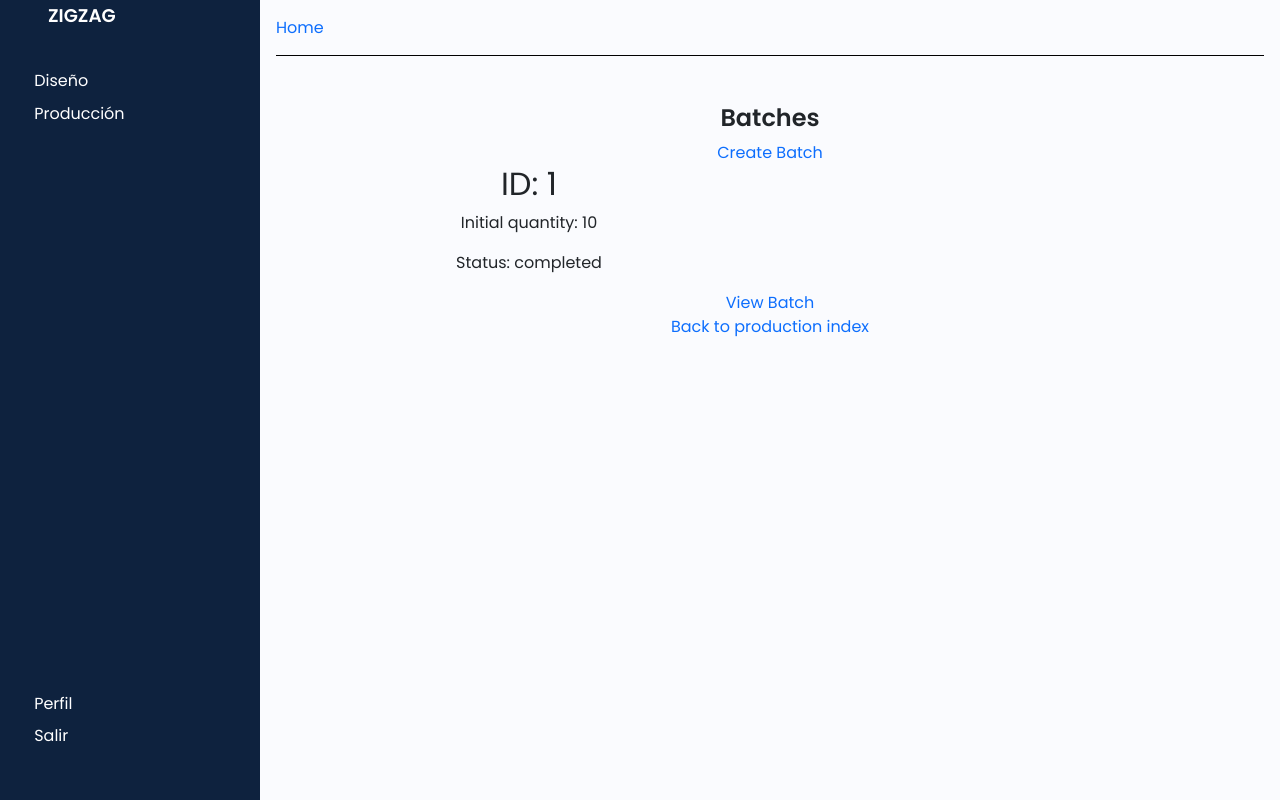
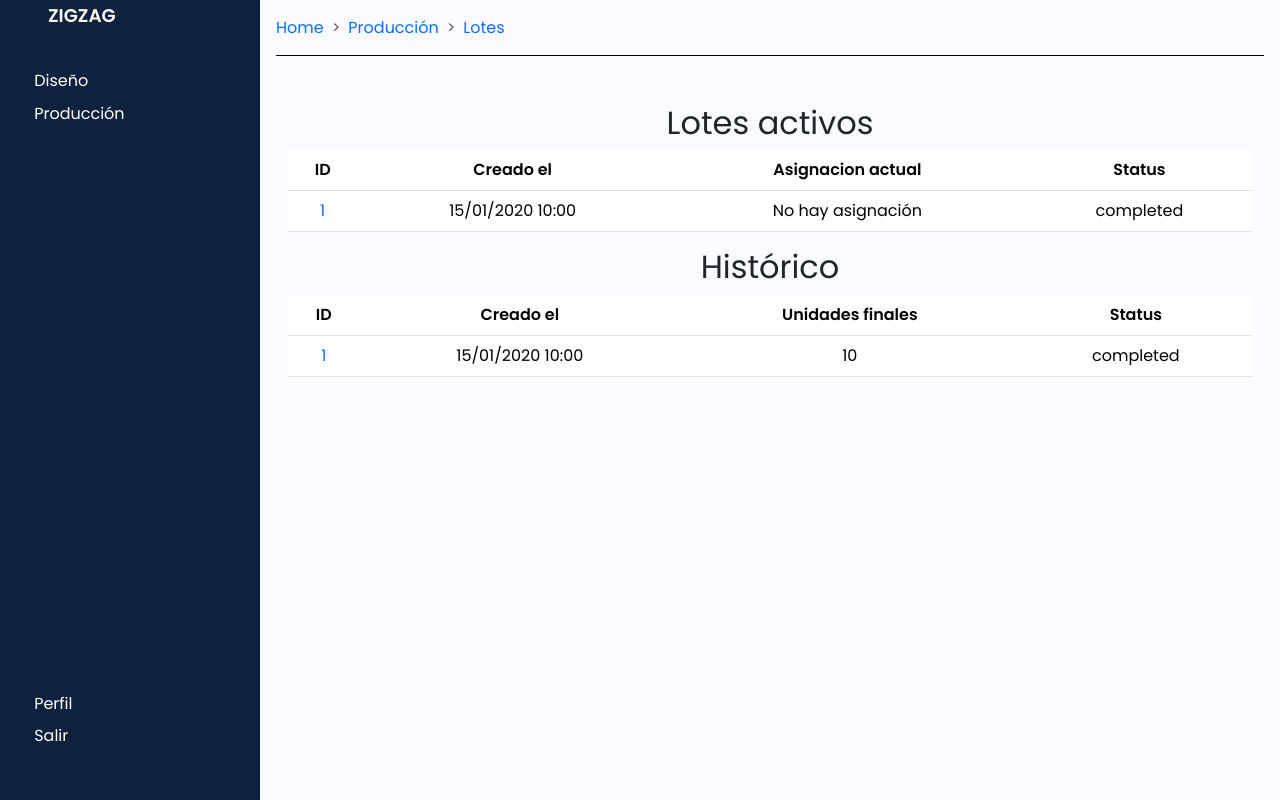
Before and after one commit to Jacogz/Pinatos-manager, a Django app: template production/templates/production/batches.html in a window 1280 px wide. Run offline with Django 5.2, Linux system fonts and the light colour scheme; the template is opened without the code that fills it: most values are stand-ins (such as "Sample title", 1, 10 or a date in 2020); some libraries are stand-ins or nearby versions.

Commit message:
FR-9 Assignment status update: Review and Batches dashboard

```diff
--- a/PMS/settings.py
+++ b/PMS/settings.py
@@ -29,7 +29,7 @@ SECRET_KEY = 'django-insecure-u15v_1fd5=1+(kyv9p*^q!vqj^s9j1#u0=3kmt=b-xz465!u7u
 # SECURITY WARNING: don't run with debug turned on in production!
 DEBUG = True
 
-ALLOWED_HOSTS = ['54.163.110.141']
+ALLOWED_HOSTS = ['54.163.110.141', '127.0.0.1']
 
 
 # Application definition
--- a/production/models.py
+++ b/production/models.py
@@ -6,7 +6,8 @@ from design.models import Design, Process
 class Batch(models.Model):
     design = models.ForeignKey(Design, on_delete=models.CASCADE, blank=False)
     initial_quantity = models.IntegerField(null=False, blank=False)
-    status = models.CharField(max_length=20, blank=False, null=False)
+    final_quantity = models.IntegerField(null=True)
+    status = models.CharField(max_length=20, blank=True, null=False, default='pending')
     created_at = models.DateTimeField(auto_now_add=True)
     updated_at = models.DateTimeField(auto_now=True)
 
@@ -45,3 +46,6 @@ class ProcessAssignment(models.Model):
     delivery_date = models.DateTimeField(null=True)
     delivered_units = models.IntegerField(null=True)
     observation = models.TextField(null=True)
+
+    class Meta:
+        get_latest_by = 'delivery_date'
--- a/production/templates/production/batches.html
+++ b/production/templates/production/batches.html
@@ -1,25 +1,76 @@
 {% extends 'partials/base.html' %}
 {% block stylesheets %}
 {% load static %}
-    <link rel="stylesheet" type="text/css" href="{% static 'design/design.css'%}">
+<link rel="stylesheet" type="text/css" href="{% static 'design/design.css' %}">
 {% endblock %}
 {% block title %}Batches{% endblock %}
+{% block breadcrumb %}
+    <li class="breadcrumb-item"><a href="{% url 'production:productionIndex' %}">Producción</a></li>
+    <li class="breadcrumb-item"><a href="{% url 'production:batches' %}">Lotes</a></li>
+{% endblock %}
 {% block content %}
 <div class="container">
-    <h1>Batches</h1>
-    <a href="{% url 'production:batch_creation' %}">Create Batch</a>
-    <div class="design-list container">
-        {% for batch in batches %}
-        <div class="row">
-            <div class="collection col-md-6">
-                <h2>ID: {{batch.id}}</h2>
-                <p>Initial quantity: {{batch.initial_quantity}}</p>
-                <p>Status: {{batch.status}}</p>
-            </div>
-            <a href="{% url 'production:batch' batch.id %}">View Batch</a>
-        </div>
-        {% endfor %}
-    </div>
-    <a href="{% url 'production:productionIndex' %}">Back to production index</a>
+    <!-- Section 1: Active Batches -->
+    <h2>Lotes activos</h2>
+    <table class="table">
+        <thead>
+            <tr>
+                <th>ID</th>
+                <th>Creado el</th>
+                <th>Asignacion actual</th>
+                <th>Status</th>
+            </tr>
+        </thead>
+        <tbody>
+            {% if active_batches %}
+                {% for batch in active_batches %}
+                    <tr>
+                        <td><a href="{% url 'production:batch' batch.id %}">{{ batch.id }}</a></td>
+                        <td>{{ batch.created_at|date:"d/m/Y H:i" }}</td>
+                        <td>
+                            {% with batch.processassignment_set.latest as assignment %}
+                            {% if assignment %}
+                            {{ assignment.process.description }}
+                            {% else %}
+                            No hay asignación
+                            {% endif %}
+                            {% endwith %}
+                        </td>
+                        <td>{{ batch.status }}</td>
+                    </tr>
+                {% endfor %}
+            {% else %}
+                <tr>
+                    <td colspan="4" class="text-center">
+                        No hay lotes activos
+                        <a href="{% url 'production:batch_creation' %}" class="btn btn-sm btn-primary ms-3">Crear nuevo lote</a>
+                    </td>
+                </tr>
+            {% endif %}
+        </tbody>
+    </table>
+
+    <!-- Section 2: Historical Batches -->
+    <h2>Histórico</h2>
+    <table class="table">
+        <thead>
+            <tr>
+                <th>ID</th>
+                <th>Creado el</th>
+                <th>Unidades finales</th>
+                <th>Status</th>
+            </tr>
+        </thead>
+        <tbody>
+            {% for batch in historical_batches %}
+            <tr>
+                <td><a href="{% url 'production:batch' batch.id %}">{{ batch.id }}</a></td>
+                <td>{{ batch.created_at|date:"d/m/Y H:i" }}</td>
+                <td>{{ batch.final_quantity }}</td>
+                <td>{{ batch.status }}</td>
+            </tr>
+            {% endfor %}
+        </tbody>
+    </table>
 </div>
 {% endblock %}
--- a/production/urls.py
+++ b/production/urls.py
@@ -21,5 +21,5 @@ urlpatterns = [
     #Assignment endpoints
     path('batches/<int:batch_id>/assign/<int:process_id>/', views.assign_batch, name='assign_batch'),
     path('assignments/recieved/<int:assignment_id>/', views.assignment_mark_recieved, name='assignment_mark_recieved'),
-
+    path('assignments/revised/<int:assignment_id>/', views.assignment_mark_revised, name='assignment_mark_revised'),
 ]
```
Also changed, not shown: production/forms.py (+10 -0 lines), production/services.py (+34 -3 lines), production/templates/production/batch.html (+49 -1 lines), production/views.py (+15 -4 lines), db.sqlite3, production/migrations/0005_batch_final_quantity.py (added), production/migrations/0006_alter_batch_status.py (added), production/migrations/0007_alter_processassignment_options.py (added).
